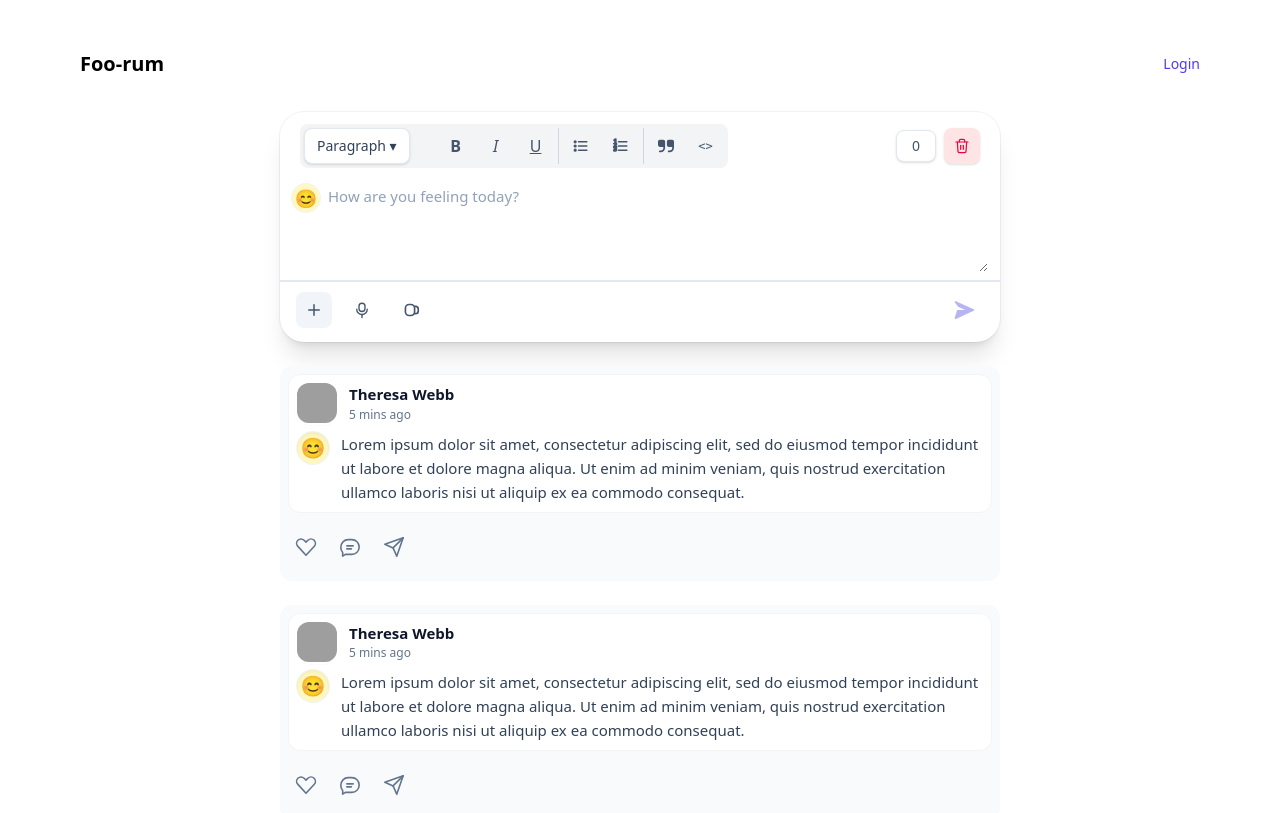
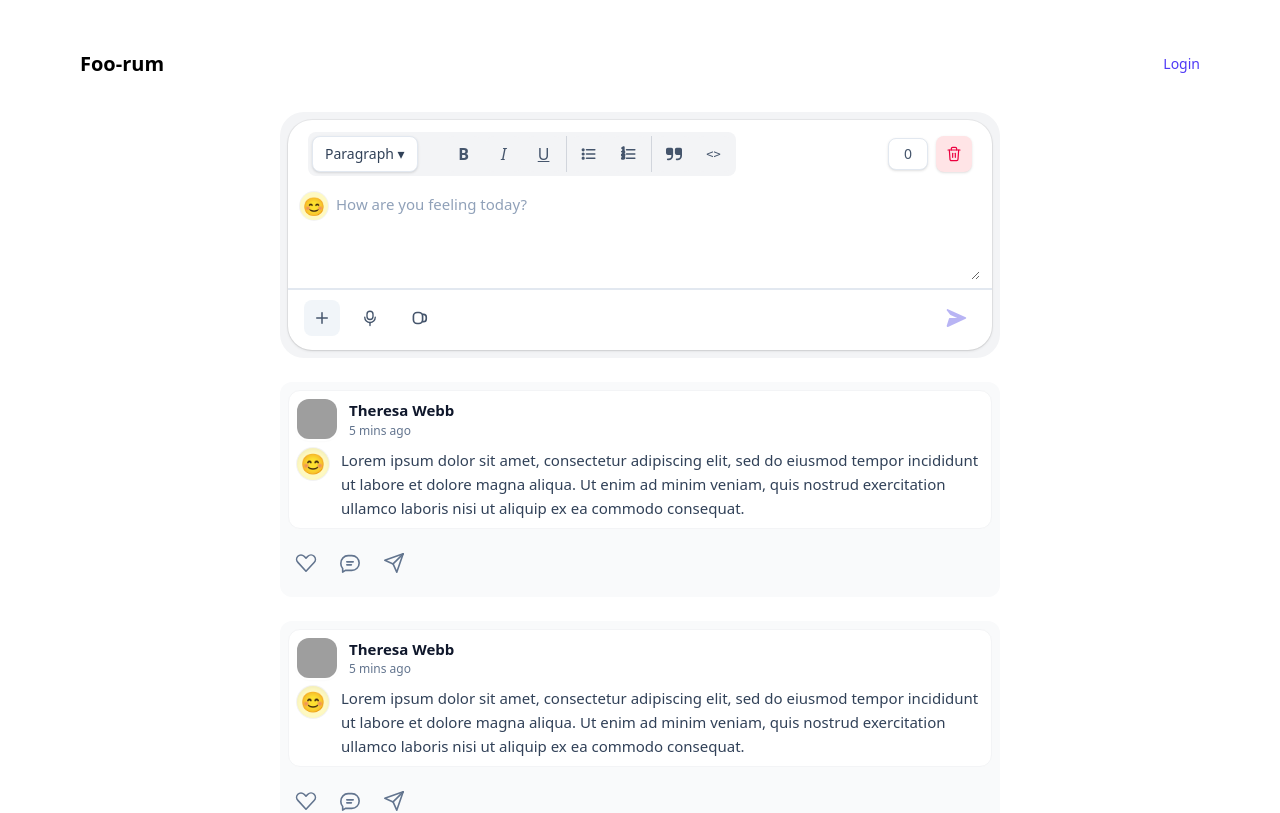
Before and after one commit to yogeshsingh2672000/atlys, a React (Vite) app: page / in a window 1280 px wide. Shown: the top 813 px of the page. Built offline with nearby package versions, Linux system fonts and the light colour scheme; grey boxes are pictures that could not be loaded.

Commit message:
create feed border fis

```diff
--- a/src/components/CreateFeed.tsx
+++ b/src/components/CreateFeed.tsx
@@ -53,10 +53,10 @@ export default function CreateFeed({ feedItems, setFeedItems }: Props) {
   }
 
   return (
-    <div className="w-full max-w-[720px] rounded-3xl bg-white p-3 shadow-xl ring-1 ring-black/5">
+    <div className='w-full max-w-[720px] p-2 bg-gray-100 rounded-3xl'>
+        <div className="w-full rounded-3xl bg-white p-3 shadow-sm ring-1 ring-black/5">
           {/* Toolbar */}
           <div className="flex items-center gap-2 px-2 pb-2">
-
             <div className='flex gap-1 bg-gray-100 p-1 rounded-lg'>
             {/* Paragraph dropdown */}
             <button
@@ -75,7 +75,6 @@ export default function CreateFeed({ feedItems, setFeedItems }: Props) {
                 <ToolbarButton onClick={notImplemented} label="underline" className="bg-gray-100 hover:bg-white">
                   <span className="underline">U</span>
                 </ToolbarButton>
-
                 <div className="border-t sm:border-t-0 sm:border-s border-gray-300 "></div>
 
                 <ToolbarButton onClick={notImplemented} label="unordered list" className="bg-gray-100 hover:bg-white">
@@ -84,9 +83,7 @@ export default function CreateFeed({ feedItems, setFeedItems }: Props) {
                 <ToolbarButton onClick={notImplemented} label="ordered list" className="bg-gray-100 hover:bg-white">
                   <ListNumberedIcon/>
                 </ToolbarButton>
-
                 <div className="border-t sm:border-t-0 sm:border-s border-gray-300 "></div>
-
                 <ToolbarButton onClick={notImplemented} label="code" className="bg-gray-100 hover:bg-white">
                   <QuotesIcon/>
                 </ToolbarButton>
@@ -95,14 +92,12 @@ export default function CreateFeed({ feedItems, setFeedItems }: Props) {
                   <span className="font-mono text-xs">{'<>'}</span>
                 </ToolbarButton>
             </div>
-
             {/* Spacer */}
             <div className="ml-auto flex items-center gap-2">
               {/* Count box */}
               <div className="h-8 min-w-10 rounded-lg border border-slate-200 bg-white px-2 text-sm text-slate-600 grid place-items-center shadow-sm">
                 {charCount}
               </div>
-
               {/* Trash */}
               <button
                 onClick={notImplemented}
@@ -120,7 +115,6 @@ export default function CreateFeed({ feedItems, setFeedItems }: Props) {
               </button>
             </div>
           </div>
-
           {/* Input area */}
           <div className="flex items-start mx-[-12px] gap-2 bg-white px-3 py-2 border-b-2 border-slate-200">
             {/* Left emoji inside input */}
@@ -134,7 +128,6 @@ export default function CreateFeed({ feedItems, setFeedItems }: Props) {
               className="min-h-[88px] flex-1 resize-y bg-transparent outline-none placeholder:text-slate-400 text-[15px] leading-6"
             />
           </div>
-
           {/* Footer actions */}
           <div className="mt-2 flex items-center justify-between px-1">
             <div className="flex items-center gap-3">
@@ -142,18 +135,15 @@ export default function CreateFeed({ feedItems, setFeedItems }: Props) {
               <FooterIcon onClick={notImplemented} label="add" className="h-9 w-9 rounded-lg bg-slate-100 text-slate-600 hover:bg-slate-200">
                 <UploadIcon/>
               </FooterIcon>
-
               {/* Microphone outline */}
               <FooterIcon onClick={notImplemented} label="voice" className="h-9 w-9 rounded-[10px] text-slate-600 hover:bg-slate-100">
                 <MicIcon/>
               </FooterIcon>
-
               {/* Rounded square clip icon */}
               <FooterIcon onClick={notImplemented} label="attach" className="h-9 w-9 rounded-[10px] rotate-90 text-slate-600 hover:bg-slate-100">
                 <VideoIcon/>
               </FooterIcon>
             </div>
-
             <button
               onClick={() => requireAuth(onSend)}
               disabled={!text.trim()}
@@ -168,5 +158,6 @@ export default function CreateFeed({ feedItems, setFeedItems }: Props) {
             </button>
           </div>
         </div>
+    </div>
   )
 }
```
Lines whose indentation alone changed are shown as unchanged.
